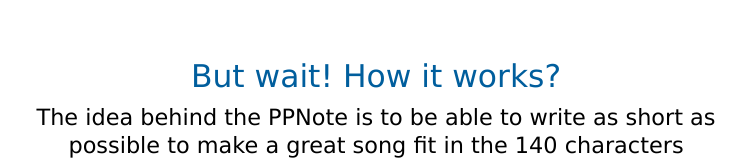
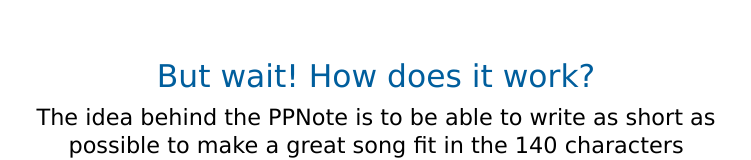
Before and after one commit to Pepperola/PPNote, a plain HTML site: page index.html in a window 1280 px wide. Shown: the part 625-785 px from the top of the page, without its empty margins (264-1015 px from the left). Drawn offline with nearby package versions, Linux system fonts and the light colour scheme; a script that the page names is missing.

Commit message:
Correct some texts.

```diff
--- a/index.html
+++ b/index.html
@@ -62,7 +62,7 @@
 		</div>
 		<hr class="transparent clear big">
 		<div class="g1 center">
-			<h2 class="xm fw200 color">But wait! How it works?</h2>
+			<h2 class="xm fw200 color">But wait! How does it work?</h2>
 			<p class="fw300">
 			The idea behind the PPNote is to be able to write as short as possible to make a great song fit in the 140 characters limitation of Twitter. So we defined a series of letters and number to represent notes and times:
 			</p>
```
